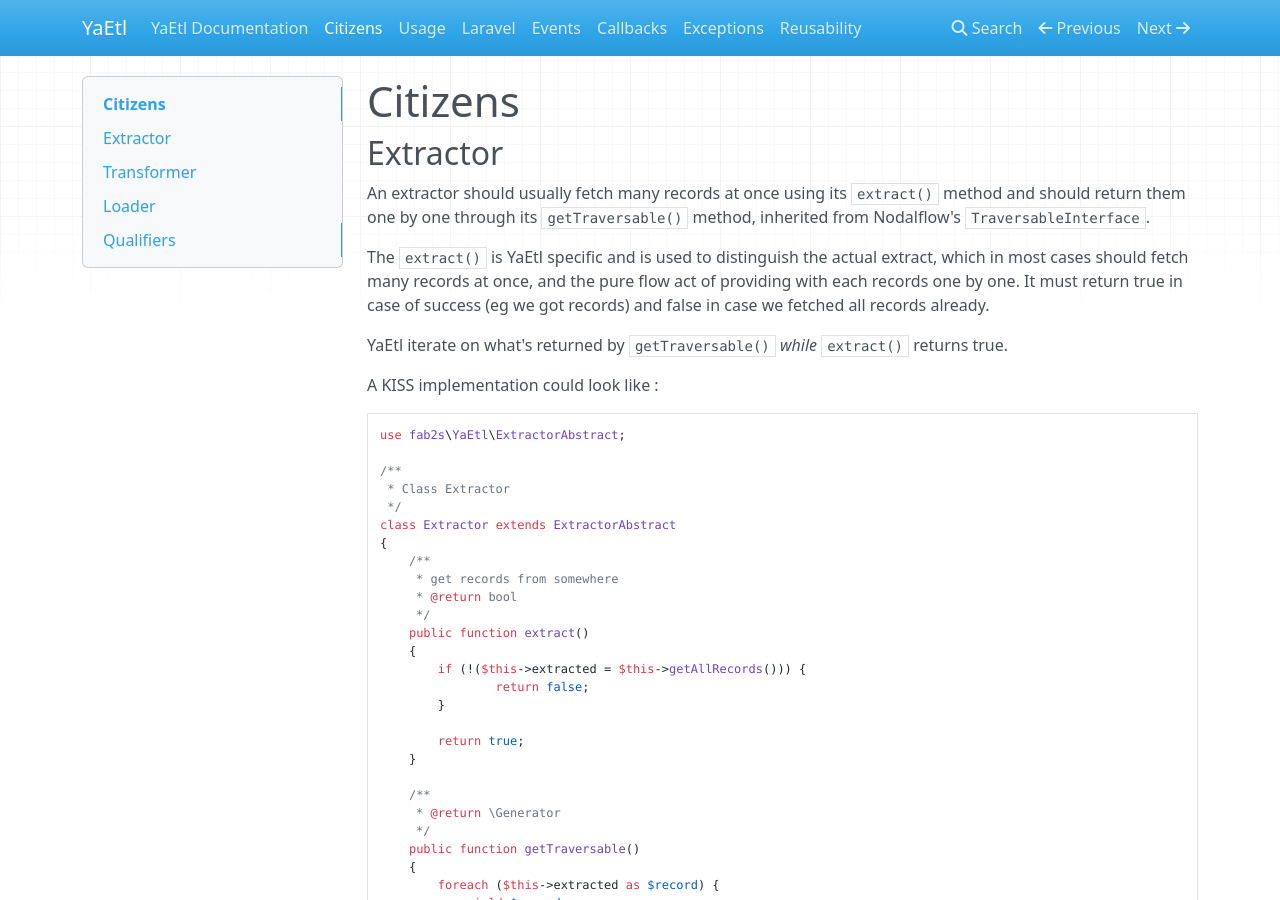
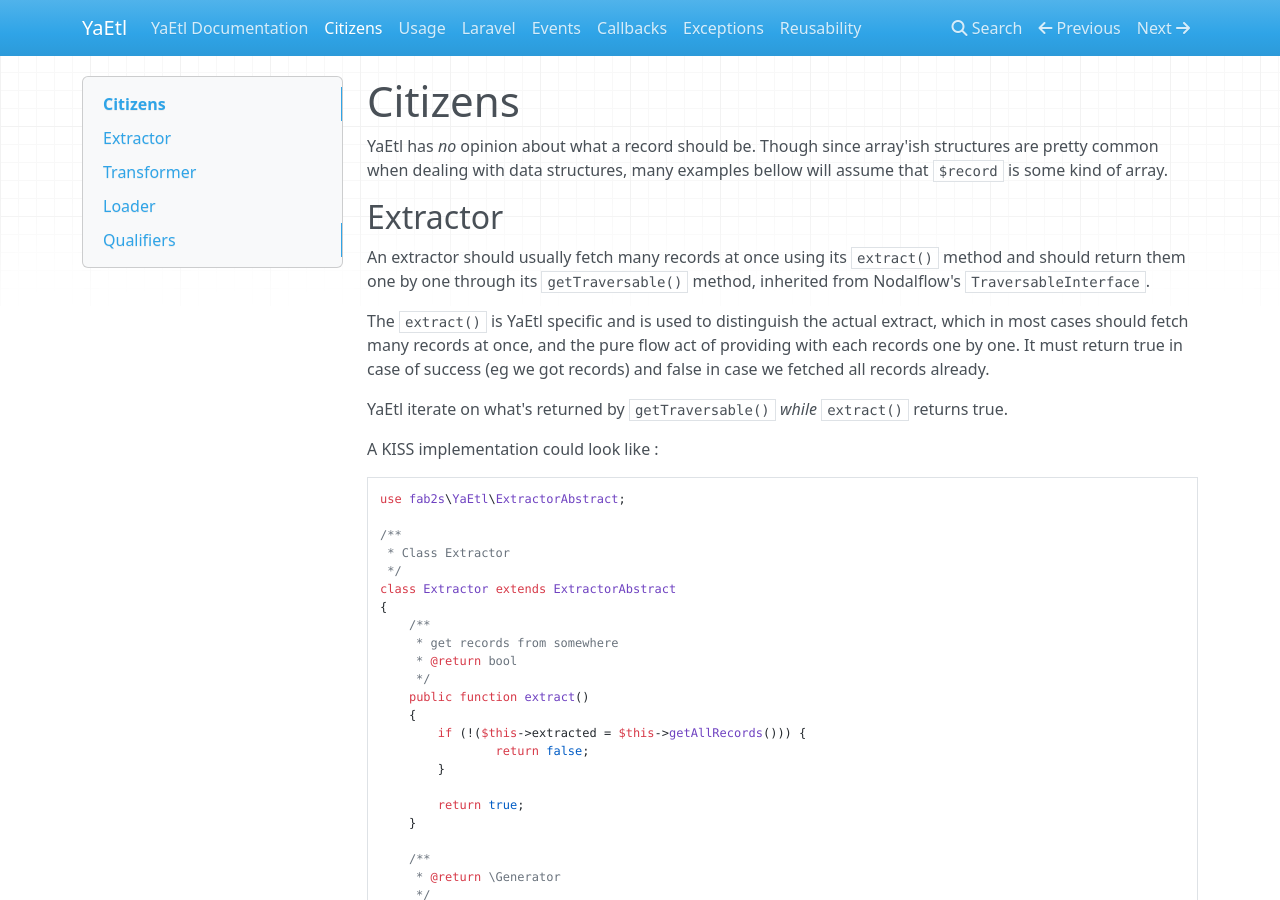
Before and after one commit to fab2s/YaEtl, an MkDocs documentation site: the page built from docs/citizens.md, in a window 1280 px wide and 900 px high. Built offline with MkDocs 1.6.1, drawn with Linux system fonts in a browser that asks for light colours; nearby versions of some CDN libraries; old or Windows-style settings are respelled for this version of MkDocs.

Commit message:
add note about arrays

```diff
--- a/docs/citizens.md
+++ b/docs/citizens.md
@@ -1,4 +1,6 @@
 # Citizens
+
+YaEtl has _no_ opinion about what a record should be. Though since array'ish structures are pretty common when dealing with data structures, many examples bellow will assume that `$record` is some kind of array.
 
 ## Extractor
 
```
